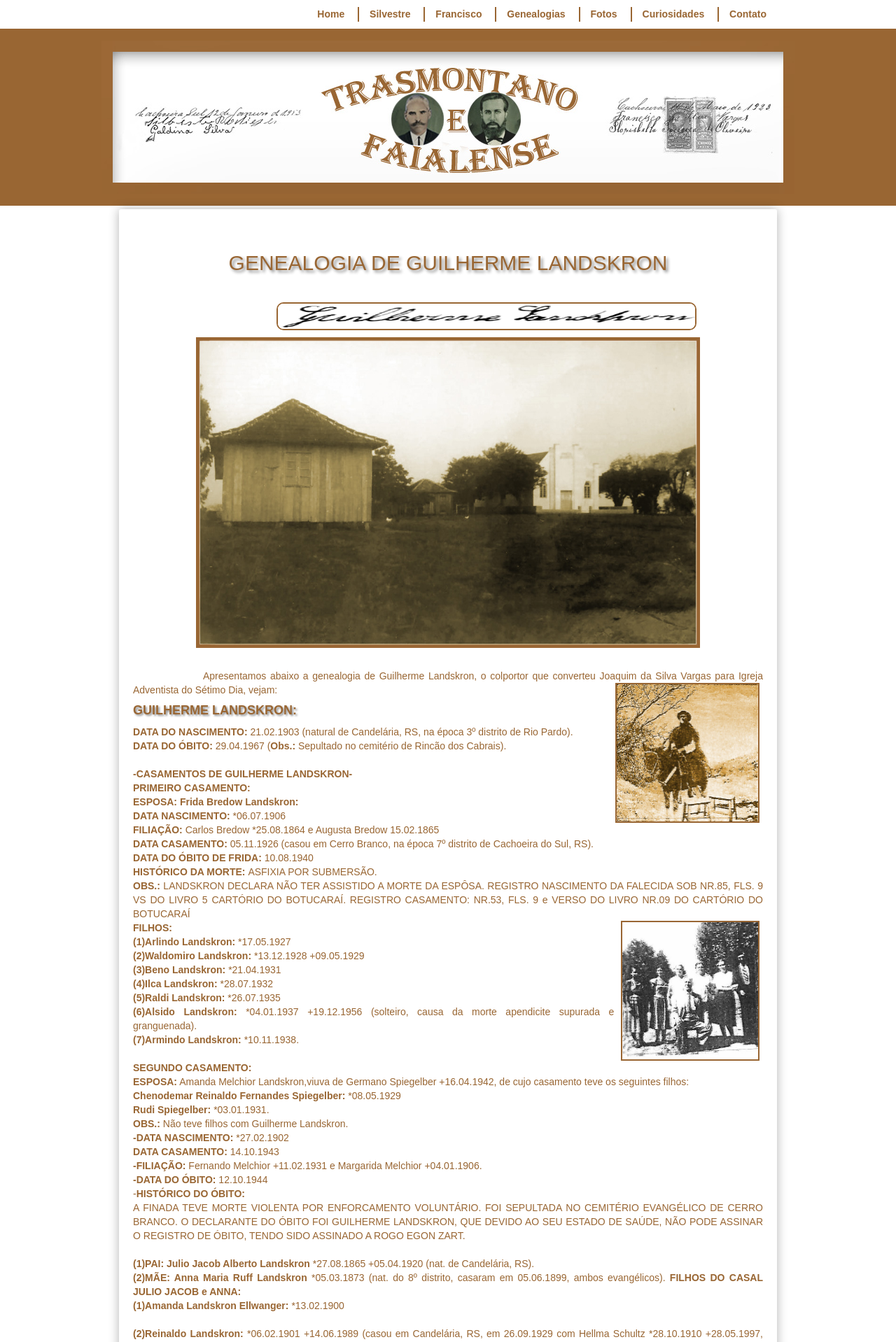
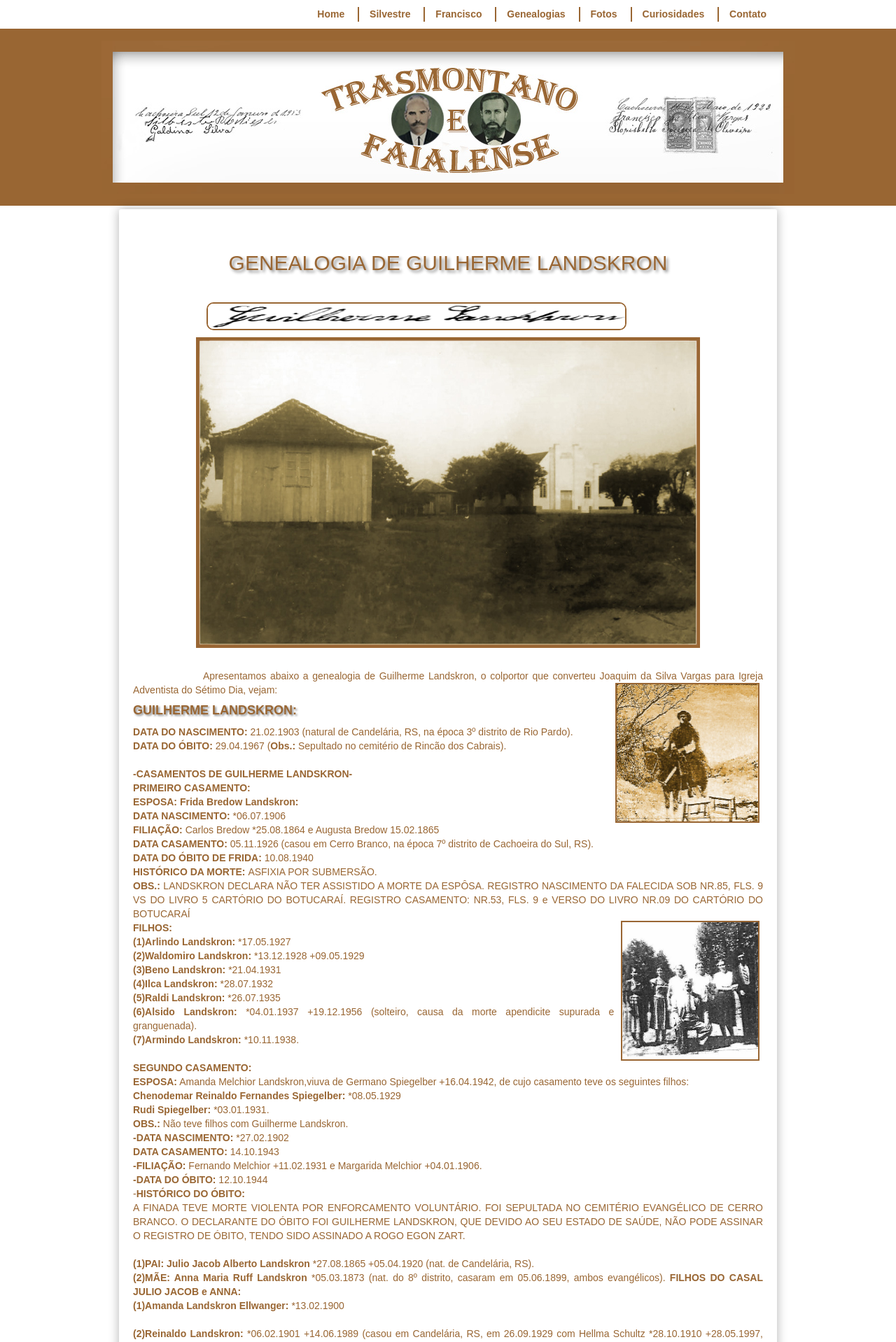
Before and after one commit to claudiovargas1955/claudiovargas1955.github.io, a Jekyll site: the page built from _pages/arvore-genealogica-de-guilherme landskron.html, in a window 1280 px wide. Shown: the top 1918 px of the page at 70% size. Built offline with Jekyll 4.4.1, drawn with Linux system fonts in a browser that asks for light colours; some web fonts are replaced.

Commit message:
Update arvore-genealogica-de-guilherme landskron.html

```diff
--- a/_pages/arvore-genealogica-de-guilherme landskron.html
+++ b/_pages/arvore-genealogica-de-guilherme landskron.html
@@ -35,7 +35,7 @@ details[open] summary {color:#996633;
         }
 
    .esq1{margin-right:5px;
-          margin-left: 205px;
+          margin-left: 105px;
           border:#996633 solid 2px;
           border-radius: 10px;
           margin-top: 30px;
@@ -87,6 +87,7 @@ h3{text-shadow: 2px 2px 3px #fff;
 <h2>GENEALOGIA DE GUILHERME LANDSKRON</h2>
 <img class="esq1" style="float:left"; src="/images/assinatura landskron.png" width="600px"  height="40px" align="center"
 title="Assinatura de guilherme landskron-ano de 1926";/><br>
+
 <figure class="foto-legenda">
 <img class="esq2" style="float:center"; src="/images/IASD-Bosque.jpg" class="img-responsive" width="770px"  height="360px" align="center" title="";/><figcaption>
 <h3>Igreja Adventista do Bosque em 1938<br></h3>
```
